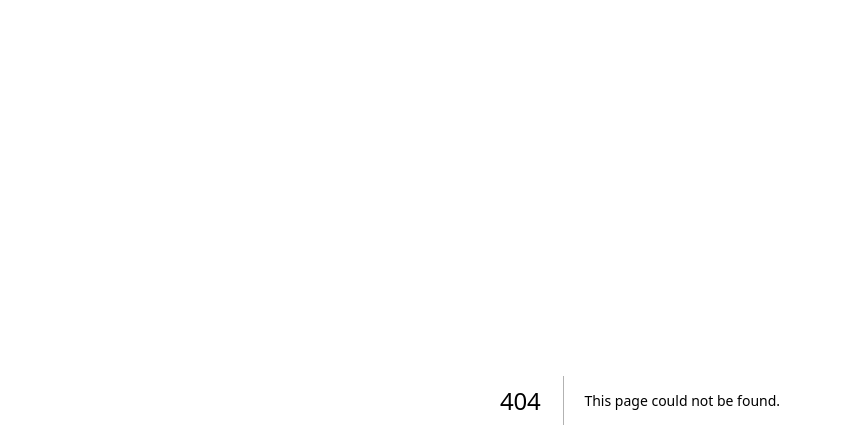
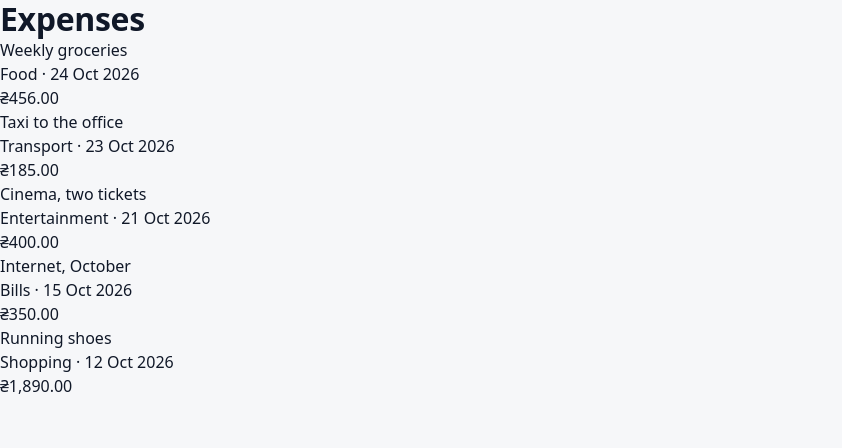
Before and after one commit to goitacademy/react-v4-expense-tracker, a Next.js app: page /expenses in a window 1280 px wide. Before the commit this address had no page. Shown: the top 448 px of the page, without its empty margins (0-842 px from the left). Built offline with nearby package versions, Linux system fonts and the light colour scheme.

Commit message:
m5-04: pages and components with local data

```diff
--- /dev/null
+++ b/app/expenses/page.tsx
@@ -0,0 +1,11 @@
+import { ExpenseList } from "@/components/ExpenseList/ExpenseList";
+import { expenses } from "@/data/expenses";
+
+export default function ExpensesPage() {
+  return (
+    <>
+      <h1>Expenses</h1>
+      <ExpenseList expenses={expenses} />
+    </>
+  );
+}
--- /dev/null
+++ b/components/ExpenseItem/ExpenseItem.tsx
@@ -0,0 +1,19 @@
+import type { Expense } from "@/types/expense";
+import { formatAmount } from "@/utils/formatAmount";
+import { formatDate } from "@/utils/formatDate";
+
+type ExpenseItemProps = {
+  expense: Expense;
+};
+
+export function ExpenseItem({ expense }: ExpenseItemProps) {
+  return (
+    <div>
+      <p>{expense.title}</p>
+      <p>
+        {expense.category.name} · {formatDate(expense.date)}
+      </p>
+      <p>{formatAmount(expense.amount)}</p>
+    </div>
+  );
+}
--- /dev/null
+++ b/components/ExpenseList/ExpenseList.tsx
@@ -0,0 +1,18 @@
+import type { Expense } from "@/types/expense";
+import { ExpenseItem } from "@/components/ExpenseItem/ExpenseItem";
+
+type ExpenseListProps = {
+  expenses: Expense[];
+};
+
+export function ExpenseList({ expenses }: ExpenseListProps) {
+  return (
+    <ul>
+      {expenses.map((expense) => (
+        <li key={expense.id}>
+          <ExpenseItem expense={expense} />
+        </li>
+      ))}
+    </ul>
+  );
+}
--- /dev/null
+++ b/data/expenses.ts
@@ -0,0 +1,56 @@
+import type { Category, Expense } from "@/types/expense";
+
+// Іконки категорій з'являться в уроці «Запити в Next»
+const food: Category = { id: "1", name: "Food", iconUrl: "" };
+const transport: Category = { id: "2", name: "Transport", iconUrl: "" };
+const bills: Category = { id: "3", name: "Bills", iconUrl: "" };
+const entertainment: Category = { id: "4", name: "Entertainment", iconUrl: "" };
+const shopping: Category = { id: "5", name: "Shopping", iconUrl: "" };
+
+export const expenses: Expense[] = [
+  {
+    id: "1",
+    title: "Weekly groceries",
+    amount: 45600,
+    date: "2026-10-24",
+    category: food,
+    createdAt: "2026-10-24T18:12:00.000Z",
+    updatedAt: "2026-10-24T18:12:00.000Z",
+  },
+  {
+    id: "2",
+    title: "Taxi to the office",
+    amount: 18500,
+    date: "2026-10-23",
+    category: transport,
+    createdAt: "2026-10-23T08:40:00.000Z",
+    updatedAt: "2026-10-23T08:40:00.000Z",
+  },
+  {
+    id: "3",
+    title: "Cinema, two tickets",
+    amount: 40000,
+    date: "2026-10-21",
+    category: entertainment,
+    createdAt: "2026-10-21T19:55:00.000Z",
+    updatedAt: "2026-10-21T19:55:00.000Z",
+  },
+  {
+    id: "4",
+    title: "Internet, October",
+    amount: 35000,
+    date: "2026-10-15",
+    category: bills,
+    createdAt: "2026-10-15T12:05:00.000Z",
+    updatedAt: "2026-10-15T12:05:00.000Z",
+  },
+  {
+    id: "5",
+    title: "Running shoes",
+    amount: 189000,
+    date: "2026-10-12",
+    category: shopping,
+    createdAt: "2026-10-12T16:30:00.000Z",
+    updatedAt: "2026-10-12T16:30:00.000Z",
+  },
+];
--- /dev/null
+++ b/types/expense.ts
@@ -0,0 +1,15 @@
+export type Category = {
+  id: string;
+  name: string;
+  iconUrl: string;
+};
+
+export type Expense = {
+  id: string;
+  title: string;
+  amount: number;
+  date: string;
+  category: Category;
+  createdAt: string;
+  updatedAt: string;
+};
--- /dev/null
+++ b/utils/formatAmount.ts
@@ -0,0 +1,7 @@
+export function formatAmount(amount: number) {
+  return new Intl.NumberFormat("en-US", {
+    style: "currency",
+    currency: "UAH",
+    currencyDisplay: "narrowSymbol",
+  }).format(amount / 100);
+}
--- /dev/null
+++ b/utils/formatDate.ts
@@ -0,0 +1,8 @@
+export function formatDate(date: string) {
+  return new Intl.DateTimeFormat("en-GB", {
+    day: "numeric",
+    month: "short",
+    year: "numeric",
+    timeZone: "UTC",
+  }).format(new Date(date));
+}
```
